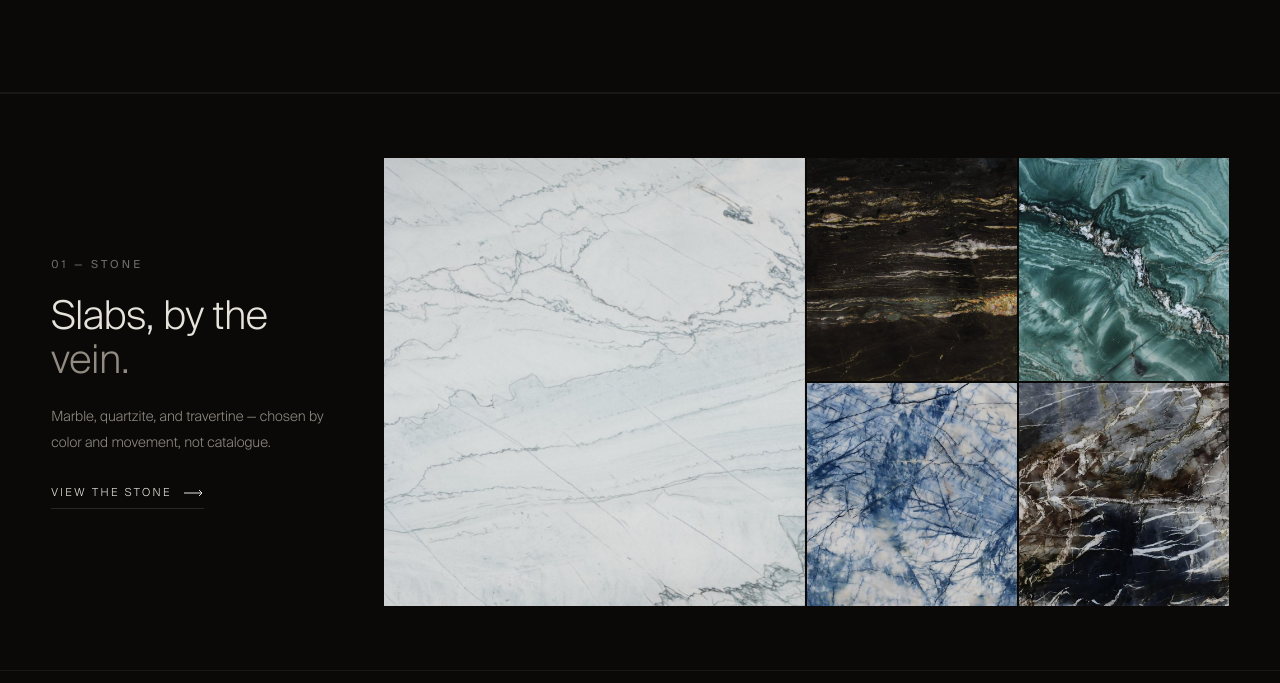
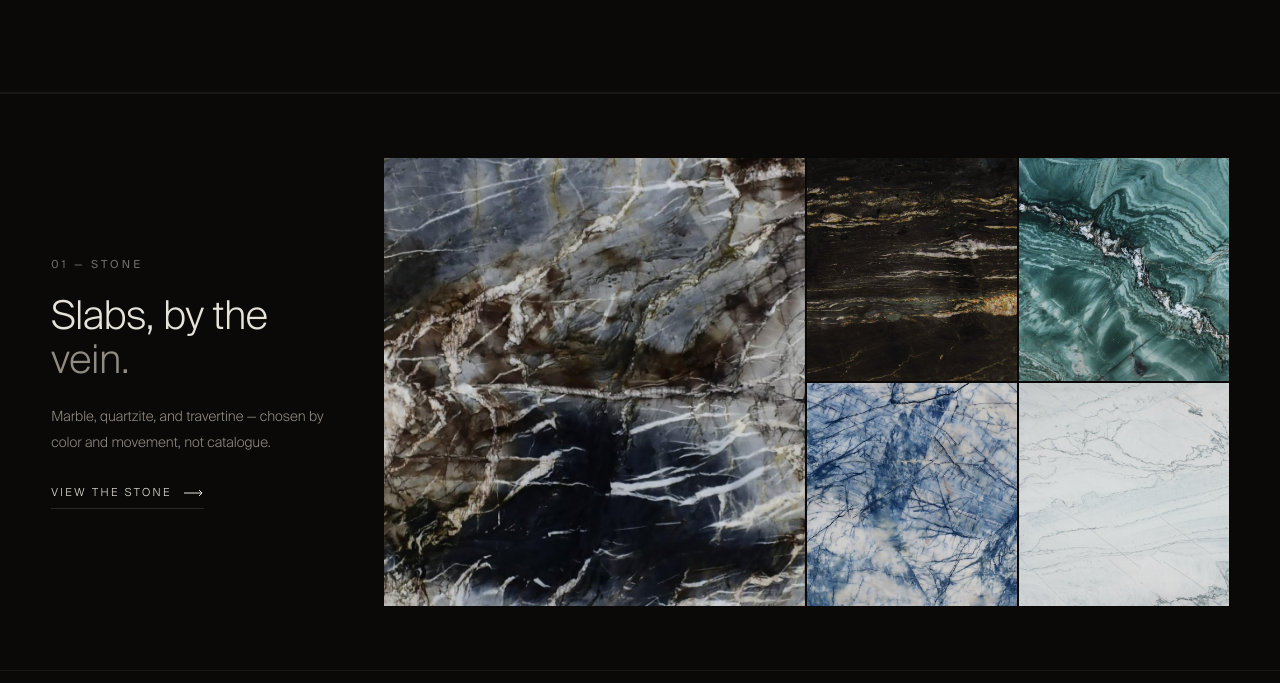
Before and after one commit to ky-lore/5blox-showroom, a website: page index.html in a window 1280 px wide. Shown: the part 3620-4303 px from the top of the page. Drawn offline with Linux system fonts and the light colour scheme.

Commit message:
Stone scene: swap Artemis/Vittara lead; fix black edge on cabinetry photo
Vittara (dramatic dark veining) is now the big lead photo in the Stone
scene, Artemis moves into the small thumbnail row. New lead crop pulled
from the real Vittara slab photo (assets/img/slab/vittara.jpg).

Also: the cabinetry lead photo from the last commit had a black vertical
line on its right edge — the crop math went 118px past the source
image's actual width, so PIL padded the overflow with black. Re-cropped
within bounds.

```diff
--- a/index.html
+++ b/index.html
@@ -755,11 +755,11 @@
 
     <section class="scene scene-1" id="stone">
       <div class="scene-cluster reveal">
-        <figure class="lead"><img data-par="26" src="assets/img/material/scene-stone.jpg" alt="Artemis — full slab, veining up close"><figcaption>Artemis</figcaption></figure>
+        <figure class="lead"><img data-par="26" src="assets/img/material/scene-stone-vittara.jpg" alt="Vittara — full slab, veining up close"><figcaption>Vittara</figcaption></figure>
         <figure><img src="assets/img/material/mood/st-titanium.jpg" alt="Titanium granite" loading="lazy"><figcaption>Titanium</figcaption></figure>
         <figure><img src="assets/img/material/mood/st-stella-maestro.jpg" alt="Stella Maestro quartzite" loading="lazy"><figcaption>Stella Maestro</figcaption></figure>
         <figure><img src="assets/img/material/mood/st-cristallo-diamond-crystal.jpg" alt="Cristallo Diamond Crystal quartzite" loading="lazy"><figcaption>Cristallo Diamond</figcaption></figure>
-        <figure><img src="assets/img/material/mood/st-vittara.jpg" alt="Vittara quartzite" loading="lazy"><figcaption>Vittara</figcaption></figure>
+        <figure><img src="assets/img/material/scene-stone.jpg" alt="Artemis quartzite" loading="lazy"><figcaption>Artemis</figcaption></figure>
       </div>
       <div class="scene-cap reveal">
         <span class="label">01 — Stone</span>
```
Also changed, not shown: assets/img/material/scene-cabinetry.jpg, assets/img/material/scene-stone-vittara.jpg (added).
